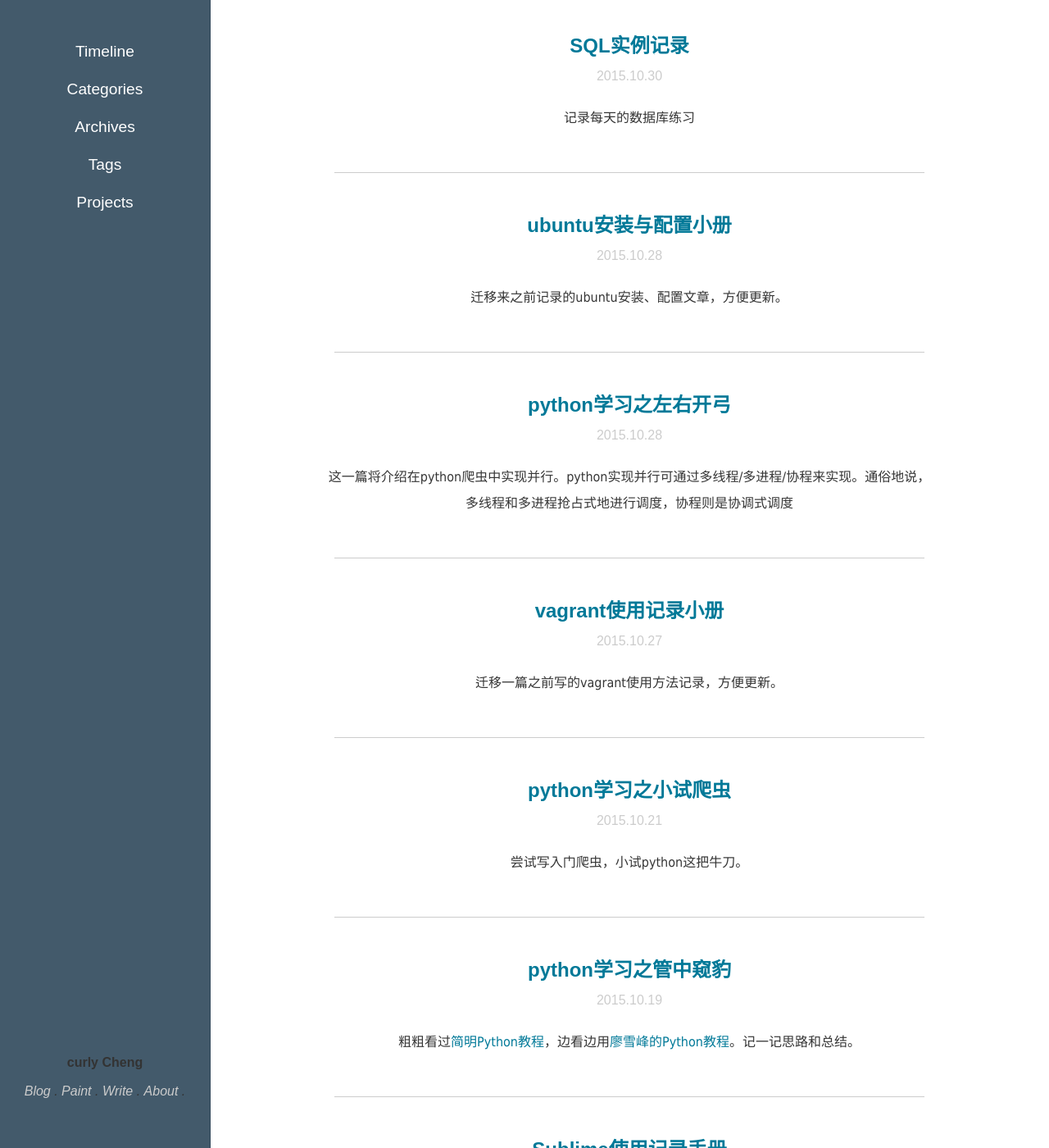
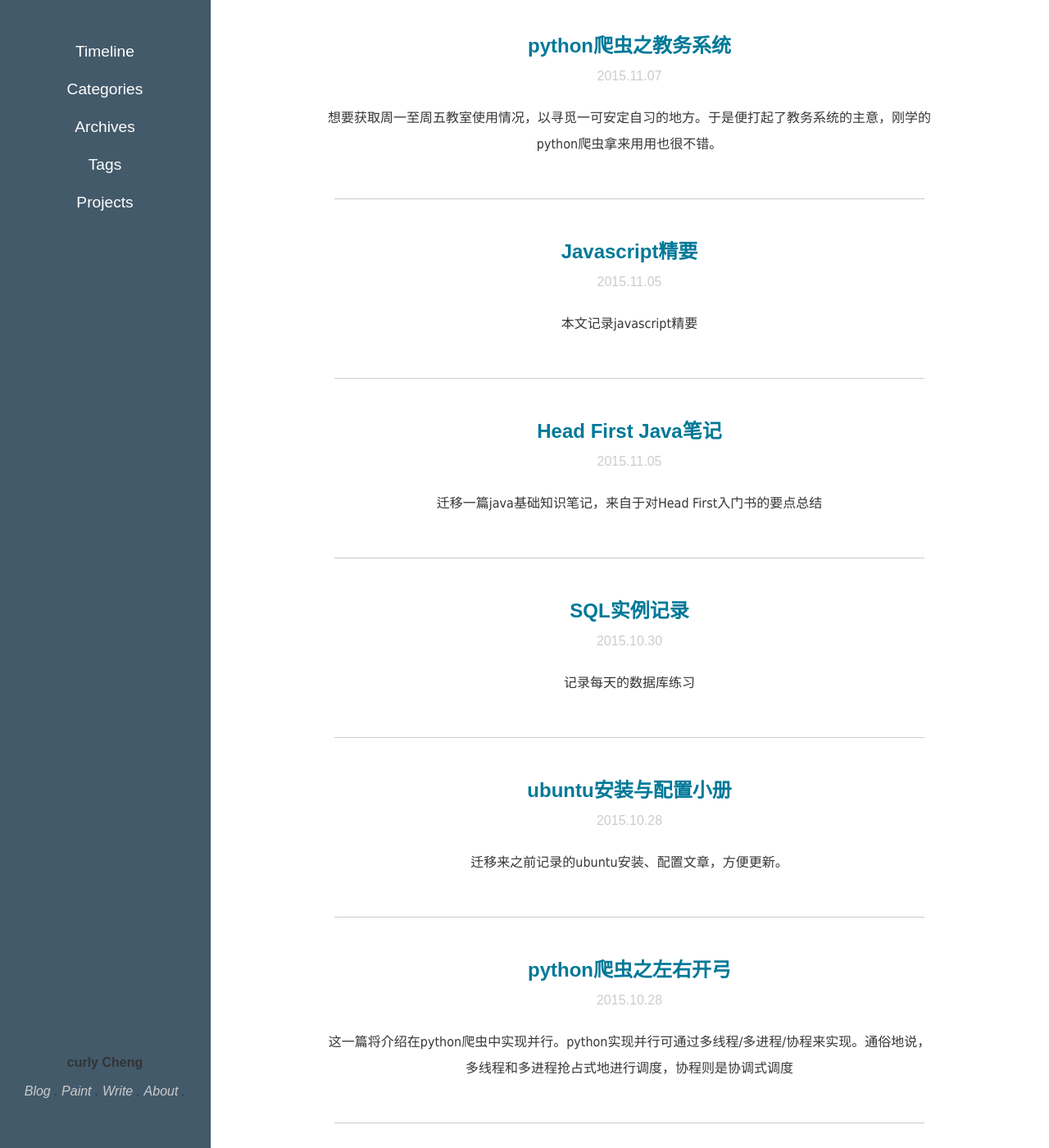
Before and after one commit to curlyCheng/curlycheng.github.io, a Jekyll site: the page built from index.html, in a window 1280 px wide and 1400 px high. Shown: the whole window at 82% size. Built offline with Jekyll 4.4.1, drawn with Linux system fonts in a browser that asks for light colours; part of the change alters nothing that is shown.

Commit message:
add python,java,js posts 3

````diff
--- a/_posts/2015-10-21-python-crawler-use-01.md
+++ b/_posts/2015-10-21-python-crawler-use-01.md
@@ -1,6 +1,6 @@
 ---
 layout: post
-title: python学习之小试爬虫
+title: python爬虫之小试爬虫
 tags: [python, study]
 category: Python
 ---
--- a/_posts/2015-10-28-python-crawler-use-02.md
+++ b/_posts/2015-10-28-python-crawler-use-02.md
@@ -1,6 +1,6 @@
 ---
 layout: post
-title: python学习之左右开弓
+title: python爬虫之左右开弓
 tags: [python, study]
 category: Python
 ---
--- /dev/null
+++ b/_posts/2015-11-5-java-base.md
@@ -0,0 +1,374 @@
+---
+layout: post
+title: Head First Java笔记
+tags: ["java"]
+category: Java
+---
+> 迁移一篇java基础知识笔记，来自于对Head First入门书的要点总结
+
+* TOC
+{:toc}
+
+## 基本概念
+
+**1\. Java的运行机制**
+
+源代码Party.java -> 编译器检查语法并编译 -> 没有错误生成字节码文件Party.class -> JVM(java虚拟机)运行class文件，将字节码文件转为操作系统可用的文件
+
+**2\. Java的程序结构**
+
+源文件 -> 类 -> 方法 -> 语句
+
+**3\. Java执行实质**
+
+执行程序实质是命令JVM加载xxx类，开始执行它的main，直到main结束为止。所以文件名与main所在的类名需要一致
+
+---
+
+## 类和对象
+
+**类和对象的关系**
+
+类是对象的模板，类通过实例化产生对象
+
+**类的结构**
+
+类中包括实例变量和方法，实例变量的赋值在对象中完成，类只是模板
+
+---
+
+## 变量
+
+> java中的变量分为主数据类型变量和对象引用变量，变量就像一个容器
+
+**主数据类型变量**
+
+如 int a; float b;之类的。
+
+类型不同决定容器种类不同或者容器大小不同，一些是杯子一些是盆子，一些杯子大一些杯子小。 long,int,short,byte。
+
+赋值就是把值的字节组合放到容器里。
+
+**对象引用类型变量**
+
+
+    Cat Tom = new Cat();
+
+
+声明变量： 产生一个容器。 实例化：在内存堆上分配空间给新对象。 赋值： 把将新对象的地址放到容器中。
+
+
+    Cat Gafe = Tom；
+
+
+将Tom容器中的字节组合复制到Gafe容器中。
+
+**数组**
+
+> 数组是对象
+
+
+    int [] nums = new int[7];
+    Cat [] cats = new Cat[7];
+
+---
+
+## 通过方法操作实例变量和对象行为
+
+**实例变量封装**
+
+将实例变量设为私有(private)，通过公有的getter和setter方法操作实例变量。 无需初始实例变量，它们有默认的预设值(0,false,null...)
+
+**实例变量和局部变量的差别**
+
+实例变量在类中，局部变量在方法中。
+
+实例变量有默认值，无需初始化。局部变量没有默认值，必须初始化。
+
+---
+
+## Java的API
+
+> 在Java中，类是被包装在包(package)中的。
+
+**指定类的方法：**
+
+  1. import指定
+
+  2. 使用全名,package.class
+
+**包的命名**
+
+  1. 标准函数库中的包，如`java.lang`,`java.io`
+
+  2. 标准函数库的扩展，如`javax.swing`
+
+**java.lang**
+
+包含一些基础类，因此被预先加载
+
+---
+
+## 继承和多态
+
+**继承**
+
+`class Dog extends Animal{}`
+
+子类继承父类的方法，private实例变量和方法不会被继承。
+
+验证继承： Dog is a Animal
+
+在子类中引用父类方法：`super.eat();`
+
+
+**方法覆盖，方法重载**
+
+
+1. 覆盖：参数一样；返回类型必须兼容；不能降低方法权限
+
+1. 重载：参数不同；返回类型自由；可修改方法权限
+
+**多态**
+
+运用多态时,引用类型可以是实际对象类型的父类
+
+`Animal peter = new Dog();`
+
+参数也可以是多态
+
+
+**类继承权限控制**
+
+1. 非共有类只能在同一个包中继承
+
+1. final标识类，说明类在继承树的末端，不能被继承
+
+1. 让类只拥有    private的构造程序
+
+---
+
+## 接口和抽象类
+
+**抽象类**
+
+有些类不需要初始化
+
+    abstract public class Dog extends Animal{
+        public abstract void eat() {}; //抽象方法没有实体
+        public void roam(){
+            System.out.println("Hi");
+        }
+    }
+
+抽象类只能用来继承，抽象类可包括抽象方法和非抽象方法。
+
+抽象方法只能出现在抽象类里。
+
+
+**接口**
+
+接口实现继承多个类
+
+    public interface Pet {
+        public abstract void play(){
+            ...
+        } //接口的方法都是抽象的
+    }
+
+    public class Dog extends Animal implements Pet, Moveable {
+        public void play() {
+            //实现抽象方法
+        }
+    }
+
+**类继承机制**
+
+Java所有的类都是Object(java.lang.Object)的直接或间接子类。
+
+---
+
+## 构造器与垃圾收集
+
+实例变量->对象->垃圾回收堆
+
+局部变量->方法->栈
+
+栈：
+
+方法调用时，栈块放至栈顶，方法执行完毕后，栈块释放。栈顶的栈块是正在执行的方法。
+
+堆：
+
+实例变量占据对象空间，初始化之后在堆中产生实例化对象，并联系实例变量和对象。
+
+**构造函数**
+
+在对象初始化时`Dog peter = new Dog()`,实际是调用构造函数。
+
+在没有自定义构造函数时，编译器会自动为类生成构造函数`public Dog(){}`，
+
+构造函数没有返回值，函数名与类名相同。
+
+可自定义构造函数，实现实例变量初始化
+
+    public Dog(int dogSize){
+        size = dogSize;
+    }
+
+构造函数可重载
+
+**父类，继承和构造函数**
+
+构造函数链，栈顶到栈底的构造函数: Object->Animal->Dog
+
+调用父类构造函数：super(),编译器会自动把无参数的super函数加到构造函数最前面。
+
+每个构造函数可以选择super()或者this()，但不可以同时使用。
+
+**对象生命周期**
+
+最后一个引用消失时，对象就变为可回收的。
+
+---
+
+## 数字与静态
+
+**静态变量**
+
+调用静态`static`方法，不需要实例化类，用类本身调用即可`Math.abs()`.
+
+换句话说，静态方法与对象无关，与类有关。
+
+在静态方法中调用非静态变量，编译器会不知道是哪一个实例的变量。同理，静态方法中不能调用非静态方法。
+
+同一个类的所有实例共享一份静态变量。
+
+静态变量会在该类的任何对象创建之前就完成初始化，
+静态变量会在该类的任何静态方法执行之前就初始化。
+
+**final**
+
+final 静态变量是常量
+
+    public static final double PI = 3.1415926; //必须初始化
+
+调用：Math.PI
+
+1. final变量不能被改变
+
+1. final方法不能被覆盖
+
+1. final类不能被继承
+
+**包装类**
+
+想要以对象方式来处理主数据类型，就要把它包装起来。
+
+    int类型->Integer类， 类型<->类
+
+    int i = 27;
+
+    Integer intWrap = new Integer(i);
+
+调用对象方法：
+
+    int i = intWrap.intValue();
+
+**日期操作**
+
+使用java.util.Calendar处理日期
+
+**执行过程**
+
+父类static -> 子类static -> main -> 父类constructor -> 子类constructor
+
+---
+
+## 异常处理
+
+**异常处理的原因**
+
+一些方法会有风险，在某些时候会抛出异常错误。编译器会检查你是否已经了解调用该方法会产生的错误。
+
+编译器不会检查RuntimeException及其子类的异常。
+
+**关于异常**
+
+异常是一种Exception类型的对象，Exception类型对象可以是任何它的子类的实例。
+
+支持多态，当抛出多个异常时，异常要从小到大处理。
+
+**异常抛出**
+
+    public void eat() throws BadException { //声明异常
+        if (too much) {
+            throw new BadException(); //创建异常对象并抛出
+        }
+    }
+
+**finally**
+
+清理现场
+
+    try {
+        ...
+    } catch(Exception ex) {
+        ...
+    } finally {
+        ...
+    }
+    code ...
+
+不管如何（即使return）都会执行finally
+
+带有finally的try必须要声明异常
+
+    void go() throws FooException {
+        try {
+            ...
+        } finally {
+            ...
+        }
+    }
+
+**duck**
+
+继续抛出，踢皮球
+
+---
+
+## 线程
+
+**线程的产生**
+
+Thread线程类，线程是独立的，代表独立的执行空间。
+
+Java虚拟机自动启动主线程，其他线程人为控制。
+
+Runnable接口，对线程要执行的任务进行定义。
+
+    public class MyRunnable implements Runnable {
+        public void run() {}
+    }
+
+    Runnable threadJob = new MyRunnable();
+
+Thread对象，创建线程，创建线程执行空间。
+
+    Thread thread = new Thread(threadJob); //给Thread取得threadJob的run方法
+    thread.start(); //开始启动线程
+
+**并发性问题**
+
+两个不同执行空间中的线程对堆上同一个对象进行操作
+
+synchronized 同步化方法，锁住存取数据的方法
+
+同步化可能带来死锁问题，两个线程两个对象就可以产生死锁问题。
+
+练习：聊天室程序
+
+---
+
+## Collection
--- /dev/null
+++ b/_posts/2015-11-5-javascript-essence.md
@@ -0,0 +1,153 @@
+---
+layout: post
+title: Javascript精要
+tags: javascript
+category: Javascript
+---
+> 本文记录javascript精要
+
+* TOC
+{:toc}
+
+数据类型
+---
+
+#### 分类
+
+js的数据类型可总括为：原始类型和对象类型，以及两个特殊原始值null和undefined。
+**原始类型**：可认为是js的组成原子，数字、字符串、布尔值。其为不可变值。
+**对象类型**：对象是属性的集合，普通对象，两个特殊对象：数组，函数。其为引用类型，属性值可变。
+**null**：它是一个关键字，typeof检查类型得到”object“，可理解其为一个空对象。
+**undefined**：它是一个预定义的全局属性	，将其作为值赋给变量，可理解为无值。typeof检查类型得到“undefined”，无家可归（未定义||未初始化）的变量都被归为此类。
+
+{% highlight javascript %}
+
+var prince;
+console.log(prince) // undefined
+console.log(priceness) // Error:not defined
+console.log(typeof priceness) // undefined
+
+{% endhighlight %}
+
+#### 类型检查
+
+- typeof操作符检测类型
+![]({{site.img_dir}}{{page.dir}}/typeof-return.jpg)
+
+> 注意: 由于 typeof 也可以像函数的语法被调用，比如 typeof(obj)，但这并不是一个函数调用。 那两个小括号只是用来计算一个表达式的值，这个返回值会作为 typeof 操作符的一个操作数。 实际上不存在名为 typeof 的函数。
+
+- instanceof操作符检测对象类
+instanceof根据原型链判断“继承”关系
+```
+	x = new Date();
+	x instanceof Date; // True
+	/*左值为变量，右值为构造函数*/
+```
+- class特性（参照6.8.2节）以及constructor属性（参照6.8.1节和§9.2.2节）
+
+#### 变量声明提前
+
+变量声明提前，但初始化仍在定义时进行
+
+{% highlight javascript %}
+
+	function f(){
+	var scope;//在函数顶部声明了局部变量
+	console.log(scope);//变量存在，但其值是"undefined"
+	scope="local";//这里将其初始化并赋值
+	console.log(scope);//这里它具有了我们所期望的值
+	}
+
+{% endhighlight %}
+
+---
+
+对象
+---
+
+#### 全局对象
+
+全局对象可理解位Javascript预定义的环境
+
+> 当JavaScript解释器启动时（或者任何Web浏览器加载新页面的时候），它将创建一个新的全局对象，并给它一组定义的初始属性
+
+在控制台输入this.可查看这些全局的物件：
+
+> - 全局属性，比如undefined、Infinity和NaN。
+- 全局函数，比如isNaN()、parseInt()和eval()
+- 构造函数，比如Date()、RegExp()、String()、Object()和Array()
+- 全局对象，比如Math和JSON
+
+#### 包装对象
+
+之所以说javascript里的一切都是对象，就是因为即使是原始类型也可通过构造函数转换为对应的包装对象。原始类型字面量是不存在属性和方法的，但是却可以引用属性和方法，在这个过程中，js将通过构造函数创建一个临时对象，一旦引用结束临时对象被销毁。
+
+---
+
+函数
+---
+
+#### 定义方式
+
+- 函数定义表达式
+
+{% highlight javascript %}
+
+	var square = function(x) {return x * x}
+
+{% endhighlight %}
+变量声明提前，函数对象定义未提前
+
+- 函数声明语句
+通过function声明，函数名为指向函数对象的变量，函数名和函数对象都提前
+{% highlight javascript %}
+
+	function square(x) {
+		return x * x
+	}
+{% endhighlight %}
+
+
+
+#### 作用域链
+
+js中没有块作用域的概念，顶替之的是函数作用域，每一个函数都有自己的作用域。
+
+作用域链是一个对象链，链中的对象包裹着函数的参数以及局部变量。在调用函数时，创建一个新的作用域链以供调用查询。
+
+#### 原型
+
+每一个对象都有一个祖先——原型对象。
+
+通过对象直接量创建的对象，继承自Object.prototype
+
+通过构造函数创建的对象，继承自构造函数prototype的值，```Array.prototype```
+
+而Array.prototype的属性继承自Object prototype，这一系列的继承关系也就构成了原型链。对于js来说可以通过原型链产生继承关系，实现“类”。
+
+
+#### 继承
+
+---
+
+数组
+---
+
+#### delete运算符
+将元素从数组删除，但数组长度不变，var声明的变量是无法通过delete删除的。
+{% highlight javascript %}
+arr = ['a','b','c']
+> ["a", "b", "c"]
+delete arr[1]
+> true
+arr.length
+> 3
+arr
+> ["a", undefined, "c"]
+arr[1]
+> undefined
+0 in arr
+> true
+1 in arr
+> false
+{% endhighlight %}
--- /dev/null
+++ b/_posts/2015-11-7-python-hdu-in.md
@@ -0,0 +1,38 @@
+---
+layout: post
+title: python爬虫之教务系统
+tags: [python, study]
+category: Python
+---
+> 想要获取周一至周五教室使用情况，以寻觅一可安定自习的地方。于是便打起了教务系统的主意，刚学的python爬虫拿来用用也很不错。
+
+打开大门
+---
+要探索内部，必然要先进门。教务系统使用了CAS，通过firefox控制器持续日志记录，可以分析整个登录流程。
+
+> ps:firefox控制台设置“启用持续日志”，便可持续截获http请求，好用程度不亚于httpfox
+
+![]({{site.img_dir}}{{page.dir}}/2015-11-07-python-hdu-in.png)
+
+分析登录流程以及页面内js操作，可知：
+
+1. ```login?service=http://jxgl.hdu.edu.cn/index.aspx```作为登录入口页不仅向```cas/login```进行了表单提交。分析其js部分，首先，在该页面中每重载一次或是提交失败一次，都会产生一个新的**lt**值，作为隐藏的input放置在页面中；其次，在表单提交前会对密码进行md5加密。因此，额外需要做的便是确定正确密码加密值，对```login?service=http://jxgl.hdu.edu.cn/index.aspx```GET一下，获取到页面中**lt**值，和其他表单数据一并提交。另，切记headers中要设置上传流数据```
+	"Content-Type": "application/x-www-form-urlencoded"```
+
+2. 通过```cas/login```验证后能在响应头中获取到CAS_SERVICE和CAS_TICKET，组合之得到认证页面的url，即```CAS_SERVICE?ticket=CAS_TICKET```，GET该页面，若ticket值正确的话可以看到页面内容，一个POST表单，表单数据为_VIEWSTATE。这时就已经通过CAS SERVE的认证了。
+
+3. GET 教务系统内容入口页```xs_main.aspx```，即可成功进入。
+
+小试：获取成绩
+---
+作为对教务系统的熟悉，首先拿成绩获取做一实验。在教务系统中一学期一学期的查看成绩实在是麻烦，不如做成输入学号和密码即可列出至今所有成绩。
+
+#### 查询流程
+
+首先，研究一下成绩查询的流程。重新查看xs_main.aspx的html结构，可以发现菜单栏目选项都是使用超链接实现跳转的，暂时只需要成绩查询这一项的url，暂称其为urlA。点击菜单项发现是一个GET请求，并没有获取和显示成绩，切换学期和学年则是GET了一个新页面。点击查询，显示成绩信息，通过控制台发现这是一个POST请求，发送的表单参数中除了学年学期，还有一些陌生的数据。在页面中查找发现这些数据放置在是隐藏的input中，这时便设想到GET操作是否与这些数据有关，果不其然，一个新页面中的这些数据都不相同。所以，要获取每学年每学期的成绩需要做两步操作：
+	1. 发送GET请求获取urlA对应的页面，组装其中的input值。
+	2. 使用组装好的值以及学年学期数据，向urlA发送POST请求，获取到含有成绩内容的页面。
+
+#### 获取内容
+
+传统地通过正则表达式获取，目前使用简陋笨拙的方法。根据学号推出入学年份作为起始学年，当前年份为结束学年，在起始学年和结束学年之间做迭代请求。在请求来的页面中先用一个table匹配正则获取整张表，再使用一个tr匹配正则findall行元素，将所有行元素合并至一个数组中，对每一个行元素做字符串处理（去除前后空格，替换```<td>```标签，替换```&nbsp;```,使用```</td>```切分成数组）。将单元格的内容对应存入数据库(score表和course表)。
--- a/css/screen.css
+++ b/css/screen.css
@@ -33,7 +33,6 @@ a {
   color: #007998;
 }
 
-
 a:visited {
   color: #007998;
 }
@@ -49,6 +48,12 @@ ul {
 }
 li {
   list-style: none;
+}
+hr {
+  border: 0;
+  border-bottom: 1px dashed #cfcfcf;
+  margin: 30px 0;
+
 }
 .hr {
   width: 100%;
@@ -209,9 +214,9 @@ article .body{
   word-break: break-word;
   text-align: justify;
 }
-article .body > * {
+/*article .body > * {
   margin-bottom: 24px;
-}
+}*/
 article .body a {
   text-decoration: none;
   color: #3b80b1;
@@ -360,6 +365,7 @@ code {
   font-size: 30px;
   font-weight: bold;
   display: none;
+  cursor: pointer;
 }
 @media (max-width: 767px) {
   #nav-icon {
````
Also changed, not shown: images/javascript/typeof-return.jpg (added), images/python/2015-11-07-python-hdu-in.png (added), 6 other files.
